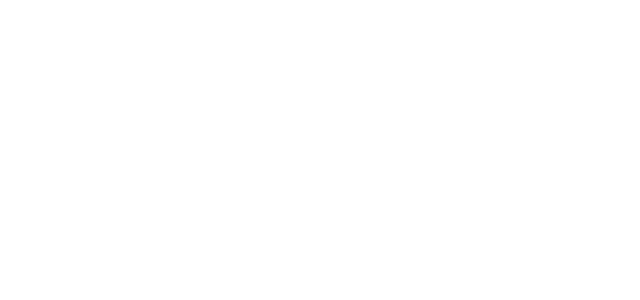
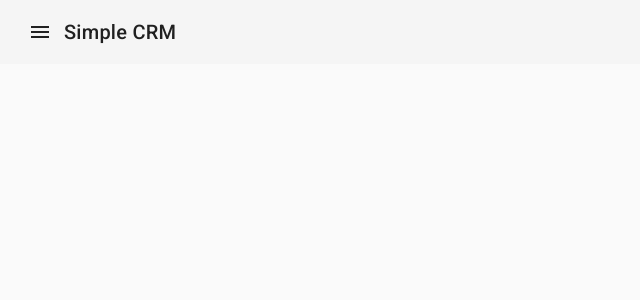
Before and after one commit to DonDomenico/simple-crm, an Angular app: page / in a window 1280 px wide. Shown: the top 300 px of the page, without its empty margins (0-640 px from the left). Built offline with nearby package versions, Linux system fonts and the light colour scheme.

Commit message:
created toolbar and sidenav

```diff
--- a/src/app/app.component.html
+++ b/src/app/app.component.html
@@ -1 +1,23 @@
+
+<mat-drawer-container class="mat-container" autosize>
+  <mat-drawer #drawer class="sidenav" mode="side">
+    <div class="logo-container">LOGO</div>
+    <ul class="menu">
+      <li><mat-icon>fact_check</mat-icon>Dashboard</li>
+      <li><mat-icon>person</mat-icon>User</li>
+    </ul>
+  </mat-drawer>
+
+  <div class="sidenav-content">
+    <div>
+      <mat-toolbar>
+        <button type="button" mat-icon-button (click)="drawer.toggle()">
+          <mat-icon>menu</mat-icon>
+        </button>
+        <span>Simple CRM</span>
+      </mat-toolbar>
+    </div>
+  </div>
+</mat-drawer-container>
+
 <router-outlet></router-outlet>
--- a/src/app/app.component.scss
+++ b/src/app/app.component.scss
@@ -0,0 +1,39 @@
+.mat-container {
+    width: 100%;
+    height: 100vh;
+}
+
+.sidenav {
+    width: 240px;
+}
+
+.logo-container {
+    width: 100%;
+    height: 64px;
+    box-sizing: border-box;
+    border-bottom: 1px solid rgba(0,0,0,0.3);
+    display: flex;
+    justify-content: center;
+    align-items: center;
+}
+
+.menu {
+    list-style: none;
+    padding: 0;
+    margin: 0;
+
+    li {
+        display: flex;
+        align-items: center;
+        gap: 10px;
+        padding-bottom: 10px;
+        height: 40px;
+        padding-left: 16px;
+        padding-top: 10px;
+
+        &:hover {
+            cursor: pointer;
+            background-color: rgba(0,0,0,0.1);
+        }
+    }
+}
--- a/src/app/app.component.ts
+++ b/src/app/app.component.ts
@@ -1,10 +1,14 @@
 import { Component } from '@angular/core';
 import { RouterOutlet } from '@angular/router';
+import { MatToolbarModule } from '@angular/material/toolbar';
+import { MatSidenavModule } from '@angular/material/sidenav';
+import { MatIconModule } from '@angular/material/icon';
+import { MatButtonModule } from '@angular/material/button';
 
 @Component({
   selector: 'app-root',
   standalone: true,
-  imports: [RouterOutlet],
+  imports: [RouterOutlet, MatToolbarModule, MatSidenavModule, MatIconModule, MatButtonModule],
   templateUrl: './app.component.html',
   styleUrl: './app.component.scss'
 })
```
